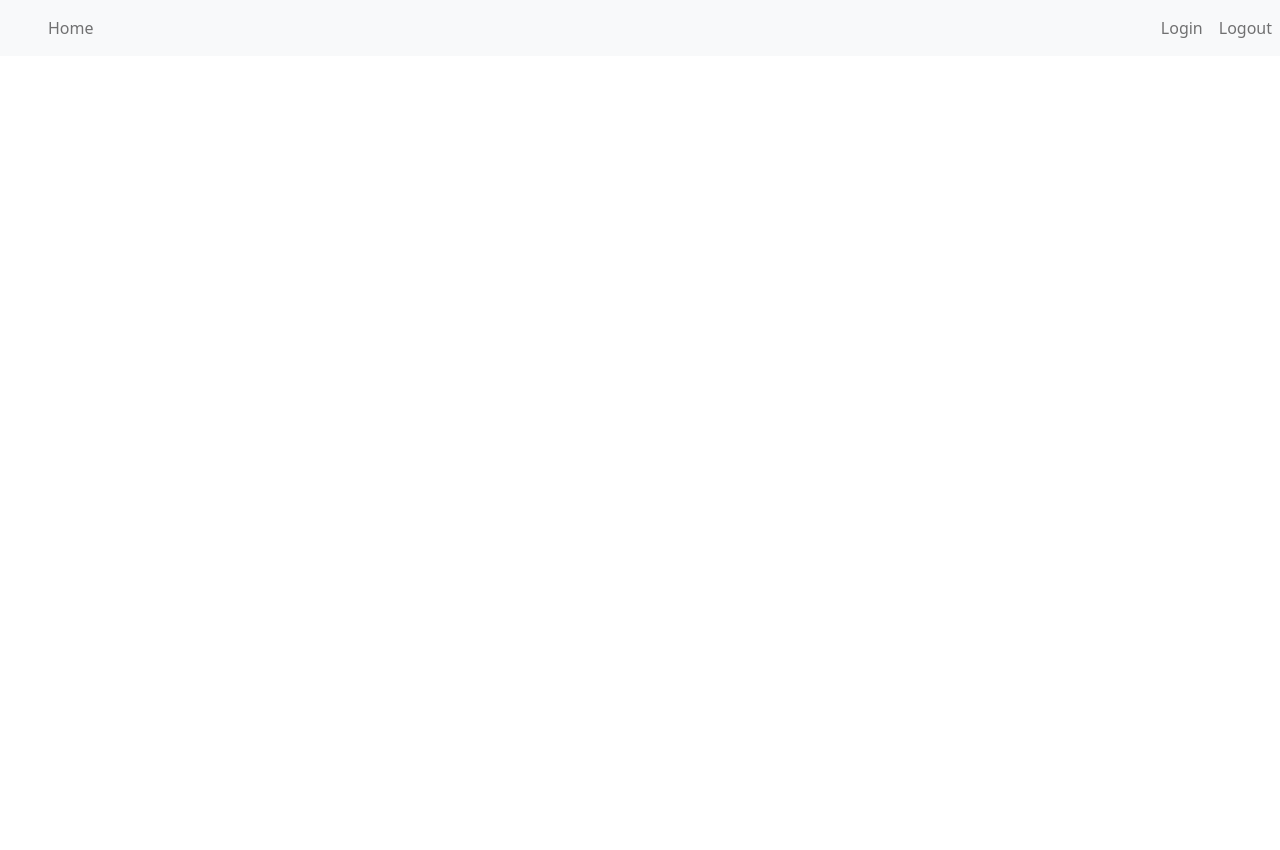
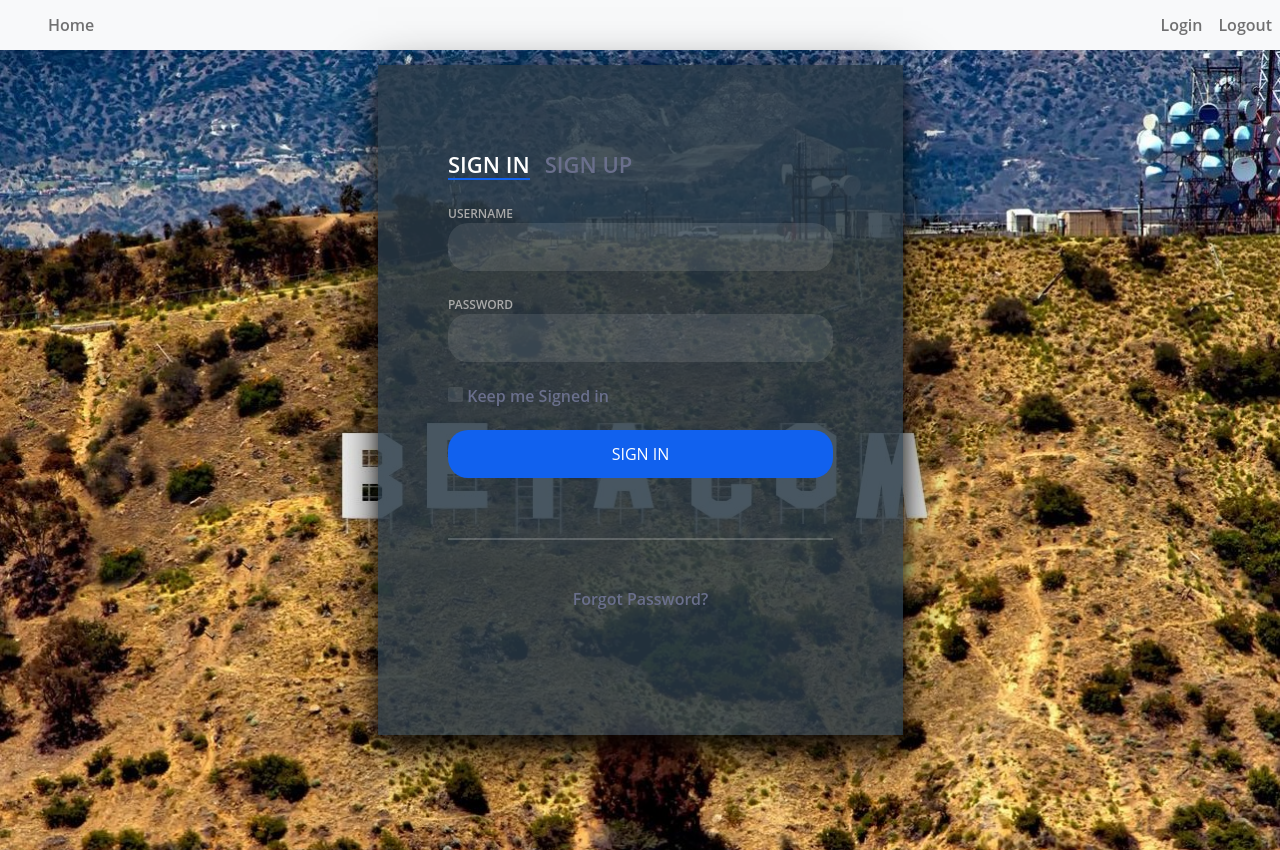
Before and after one commit to MatJus/microservice, a React (Create React App) app in the folder frontendmicro/: page /signinsignup in a window 1280 px wide. Before the commit the page ends 800 px from the top, so only its background shows below. Built offline with nearby package versions, Linux system fonts and the light colour scheme.

Commit message:
Added Sign in / Sign up component with css

```diff
--- a/frontendmicro/src/components/MainMicroserviceApp.jsx
+++ b/frontendmicro/src/components/MainMicroserviceApp.jsx
@@ -1,6 +1,7 @@
 import React, {Component} from 'react';
 import {BrowserRouter as Router, Link, Route, Switch} from 'react-router-dom';
 import Home from './HomePage'
+import SignInSignUp from './SignInSignUp'
 import './../css/bootstrap.min.css'
 import './../css/style.css'
 
@@ -10,9 +11,13 @@ class MainMicroserviceApp extends Component {
             <div className="MainMicroserviceApp">
                 <Router>
                         <HeaderComponent/>
+                        <div className="bg">
                         <Switch>
                             <Route path="/" exact component={Home}/>
+                            <Route path="/signinsignup" exact component={SignInSignUp}/>
+                            <Route path="/" exact component={Home}/>
                         </Switch>
+                        </div>
                 </Router>
             </div>
         );
@@ -23,13 +28,13 @@ class HeaderComponent extends Component {
     render() {
         return (
             <header>
-                <nav className="navbar navbar-expand-md navbar-light bg-light">
+                <nav className="navbar navbar-expand navbar-light bg-light">
                     <ul className="navbar-nav">
                         <li><Link className="nav-link" to="/">Home</Link></li>
                     </ul>
                     <ul className="navbar-nav navbar-collapse justify-content-end">
-                        <li><Link className="nav-link" to="/">Login</Link></li>
-                        <li><Link className="nav-link" to="/">Logout</Link></li>
+                        <li><Link className="nav-link" to="/signinsignup">Login</Link></li>
+                        <li><Link className="nav-link" to="/logout">Logout</Link></li>
                     </ul>
                 </nav>
             </header>
--- /dev/null
+++ b/frontendmicro/src/components/SignInSignUp.jsx
@@ -0,0 +1,70 @@
+import React, {Component} from "react";
+
+class SignInSignUp extends Component {
+    render() {
+        return (
+            <div className="SignInSignUp">
+                <div className="login-wrap">
+                    <div className="login-html">
+                        <input id="tab-1" type="radio" name="tab" className="sign-in" defaultChecked={true}/><label htmlFor="tab-1"
+                                                                                                     className="tab">Sign
+                            In</label>
+                            <input id="tab-2" type="radio" name="tab" className="sign-up"/><label htmlFor="tab-2"
+                                                                                                 className="tab">Sign
+                                Up</label>
+                                <div className="login-form">
+                                    <div className="sign-in-htm">
+                                        <div className="group">
+                                            <label htmlFor="user" className="label">Username</label>
+                                            <input id="user" type="text" className="input"/>
+                                        </div>
+                                        <div className="group">
+                                            <label htmlFor="pass" className="label">Password</label>
+                                            <input id="pass" type="password" className="input" data-type="password"/>
+                                        </div>
+                                        <div className="group">
+                                            <input id="check" type="checkbox" className="check"/>
+                                                <label htmlFor="check"><span className="icon"></span> Keep me Signed in</label>
+                                        </div>
+                                        <div className="group">
+                                            <input type="submit" className="button" value="Sign In"/>
+                                        </div>
+                                        <div className="hr"></div>
+                                        <div className="foot-lnk">
+                                            <a href="#forgot">Forgot Password?</a>
+                                        </div>
+                                    </div>
+                                    <div className="sign-up-htm">
+                                        <div className="group">
+                                            <label htmlFor="user" className="label">Username</label>
+                                            <input id="user" type="text" className="input"/>
+                                        </div>
+                                        <div className="group">
+                                            <label htmlFor="pass" className="label">Password</label>
+                                            <input id="pass" type="password" className="input" data-type="password"/>
+                                        </div>
+                                        <div className="group">
+                                            <label htmlFor="pass" className="label">Repeat Password</label>
+                                            <input id="pass" type="password" className="input" data-type="password"/>
+                                        </div>
+                                        {/*<div className="group">*/}
+                                        {/*    <label htmlFor="pass" className="label">Email Address</label>*/}
+                                        {/*    <input id="pass" type="text" className="input"/>*/}
+                                        {/*</div>*/}
+                                        <div className="group">
+                                            <input type="submit" className="button" value="Sign Up"/>
+                                        </div>
+                                        <div className="hr"></div>
+                                        <div className="foot-lnk">
+                                            <label htmlFor="tab-1">Already Member?</label>
+                                        </div>
+                                    </div>
+                                </div>
+                    </div>
+                </div>
+            </div>
+        );
+    }
+}
+
+export default SignInSignUp;
--- a/frontendmicro/src/css/style.css
+++ b/frontendmicro/src/css/style.css
@@ -1,8 +1,160 @@
-body, html {
-}
-.HomePage {
+.bg {
     background: #6a1a21 url("./../img/preview_cut.jpg") no-repeat fixed center;
     height: 100vh;
     width: 100%;
     background-size: cover;
 }
+
+body{
+    margin:0;
+    color:#6a6f8c;
+    background:#c8c8c8;
+    font:600 16px/18px 'Open Sans',sans-serif;
+}
+*,:after,:before{box-sizing:border-box}
+.clearfix:after,.clearfix:before{content:'';display:table}
+.clearfix:after{clear:both;display:block}
+a{color:inherit;text-decoration:none}
+
+.login-wrap{
+    width:100%;
+    margin-top:-335px;
+    margin-left:-262px;
+    max-width:525px;
+    min-height:670px;
+    position:fixed;
+    top:50%;
+    left:50%;
+    /*background:url(https://raw.githubusercontent.com/khadkamhn/day-01-login-form/master/img/bg.jpg) no-repeat center;
+    */box-shadow:0 12px 15px 0 rgba(0,0,0,.50),0 17px 50px 0 rgba(0,0,0,.90);
+}
+.login-html{
+    width:100%;
+    height:100%;
+    position:absolute;
+    padding:90px 70px 50px 70px;
+    background:rgba(40,57,70,.85);
+}
+.login-html .sign-in-htm,
+.login-html .sign-up-htm{
+    top:0;
+    left:0;
+    right:0;
+    bottom:0;
+    position:absolute;
+    transform:rotateY(180deg);
+    backface-visibility:hidden;
+    transition:all .6s linear;
+}
+.login-html .sign-in,
+.login-html .sign-up,
+.login-form .group .check{
+    display:none;
+}
+.login-html .tab,
+.login-form .group .label,
+.login-form .group .button{
+    text-transform:uppercase;
+}
+.login-html .tab{
+    font-size:22px;
+    margin-right:15px;
+    padding-bottom:5px;
+    margin:0 15px 25px 0;
+    display:inline-block;
+    border-bottom:2px solid transparent;
+}
+.login-html .sign-in:checked + .tab,
+.login-html .sign-up:checked + .tab{
+    color:#fff;
+    border-color:#1161ee;
+}
+.login-form{
+    min-height:345px;
+    position:relative;
+    perspective:1000px;
+    transform-style:preserve-3d;
+}
+.login-form .group{
+    margin-bottom:25px;
+}
+.login-form .group .label,
+.login-form .group .input,
+.login-form .group .button{
+    width:100%;
+    color:#fff;
+    display:block;
+}
+.login-form .group .input,
+.login-form .group .button{
+    border:none;
+    padding:15px 20px;
+    border-radius:20px;
+    background:rgba(255,255,255,.1);
+}
+.login-form .group input[data-type="password"]{
+    text-security:circle;
+    -webkit-text-security:circle;
+}
+.login-form .group .label{
+    color:#aaa;
+    font-size:12px;
+}
+.login-form .group .button{
+    background:#1161ee;
+}
+.login-form .group label .icon{
+    width:15px;
+    height:15px;
+    border-radius:2px;
+    position:relative;
+    display:inline-block;
+    background:rgba(255,255,255,.1);
+}
+.login-form .group label .icon:before,
+.login-form .group label .icon:after{
+    content:'';
+    width:10px;
+    height:2px;
+    background:#fff;
+    position:absolute;
+    transition:all .2s ease-in-out 0s;
+}
+.login-form .group label .icon:before{
+    left:3px;
+    width:5px;
+    bottom:6px;
+    transform:scale(0) rotate(0);
+}
+.login-form .group label .icon:after{
+    top:6px;
+    right:0;
+    transform:scale(0) rotate(0);
+}
+.login-form .group .check:checked + label{
+    color:#fff;
+}
+.login-form .group .check:checked + label .icon{
+    background:#1161ee;
+}
+.login-form .group .check:checked + label .icon:before{
+    transform:scale(1) rotate(45deg);
+}
+.login-form .group .check:checked + label .icon:after{
+    transform:scale(1) rotate(-45deg);
+}
+.login-html .sign-in:checked + .tab + .sign-up + .tab + .login-form .sign-in-htm{
+    transform:rotate(0);
+}
+.login-html .sign-up:checked + .tab + .login-form .sign-up-htm{
+    transform:rotate(0);
+}
+
+.hr{
+    height:2px;
+    margin:60px 0 50px 0;
+    background:rgba(255,255,255,.2);
+}
+.foot-lnk{
+    text-align:center;
+}
```
